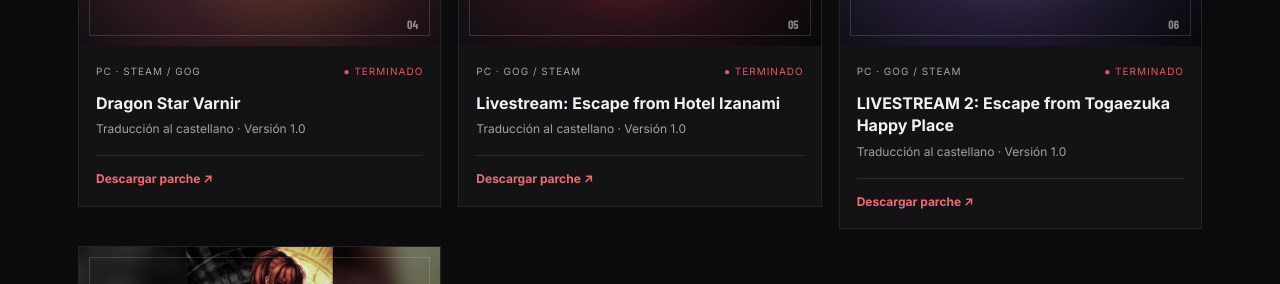
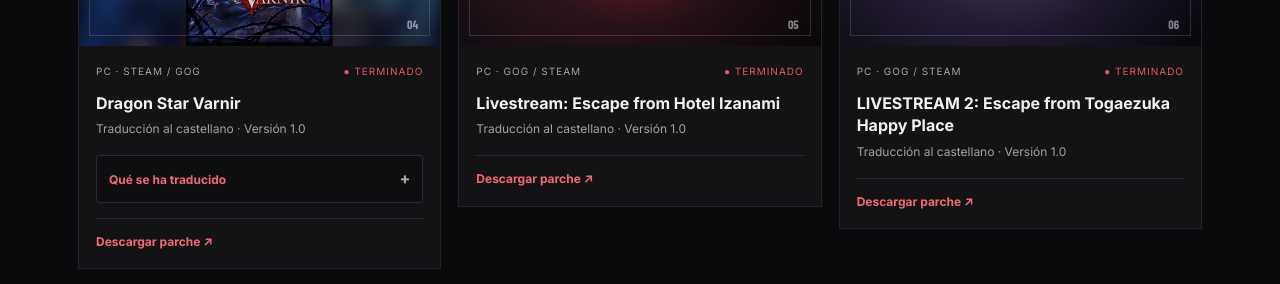
Before and after one commit to Lemulte/lemulte.github.io, a plain HTML site: page index.html in a window 1280 px wide. Shown: the part 1637-1921 px from the top of the page. Drawn offline with nearby package versions, Linux system fonts and the light colour scheme; a web font is replaced by a local one.

Commit message:
Dragon Star Varnir: portada y lista de contenido traducido
Co-Authored-By: Claude Opus 5.5 <noreply@anthropic.com>
Claude-Session: https://claude.ai/code/session_01DrnGjzwguMPHzyvoEXDyNX

```diff
--- a/index.html
+++ b/index.html
@@ -97,7 +97,7 @@
         </article>
         <article class="project-card" data-platform="pc">
           <div class="cover cover-dragon" data-img="dragon-star-varnir"><span class="cover-kicker">DRAGON STAR</span><strong>VARNIR</strong><small>ESPAÑOL · PC</small><span class="cover-number">04</span></div>
-          <div class="project-info"><div class="project-top"><span class="platform">PC · STEAM / GOG</span><span class="status">● TERMINADO</span></div><h3>Dragon Star Varnir</h3><p>Traducción al castellano · Versión 1.0</p><div class="project-links"><a href="https://www.mediafire.com/file/q1o38f6by7kn8nw/Traduccion_Dragon_Star_Varnir_V1_%2528Steam%2529.rar/file" target="_blank" rel="noopener">Descargar parche ↗</a></div></div>
+          <div class="project-info"><div class="project-top"><span class="platform">PC · STEAM / GOG</span><span class="status">● TERMINADO</span></div><h3>Dragon Star Varnir</h3><p>Traducción al castellano · Versión 1.0</p><details class="translated"><summary>Qué se ha traducido</summary><ul><li><b>Todos los guiones de la historia,</b> las rutas y los epílogos.</li><li><b>Las escenas y los textos de los DLC,</b> incluidos los avisos de contenido descargable que salen al empezar partida.</li><li><b>Las opciones de las decisiones</b> durante la historia.</li><li><b>Menús, objetos, equipo, enemigos, habilidades, lugares, misiones,</b> tutoriales (texto e imágenes) y resúmenes de capítulo.</li><li><b>Títulos de capítulo,</b> nombres de zona y rótulos de la interfaz.</li><li><b>Opciones gráficas</b> y pantallas de guardar/cargar.</li><li><b>El vídeo del prólogo,</b> con voces en inglés y en japonés.</li></ul></details><div class="project-links"><a href="https://www.mediafire.com/file/q1o38f6by7kn8nw/Traduccion_Dragon_Star_Varnir_V1_%2528Steam%2529.rar/file" target="_blank" rel="noopener">Descargar parche ↗</a></div></div>
         </article>
         <article class="project-card" data-platform="pc">
           <div class="cover cover-livestream" data-img="livestream"><span class="cover-kicker">LIVESTREAM</span><strong>HOTEL<br>IZANAMI</strong><small>ESPAÑOL · PC</small><span class="cover-number">05</span></div>
```
Also changed, not shown: img/dragon-star-varnir.jpg (added).
